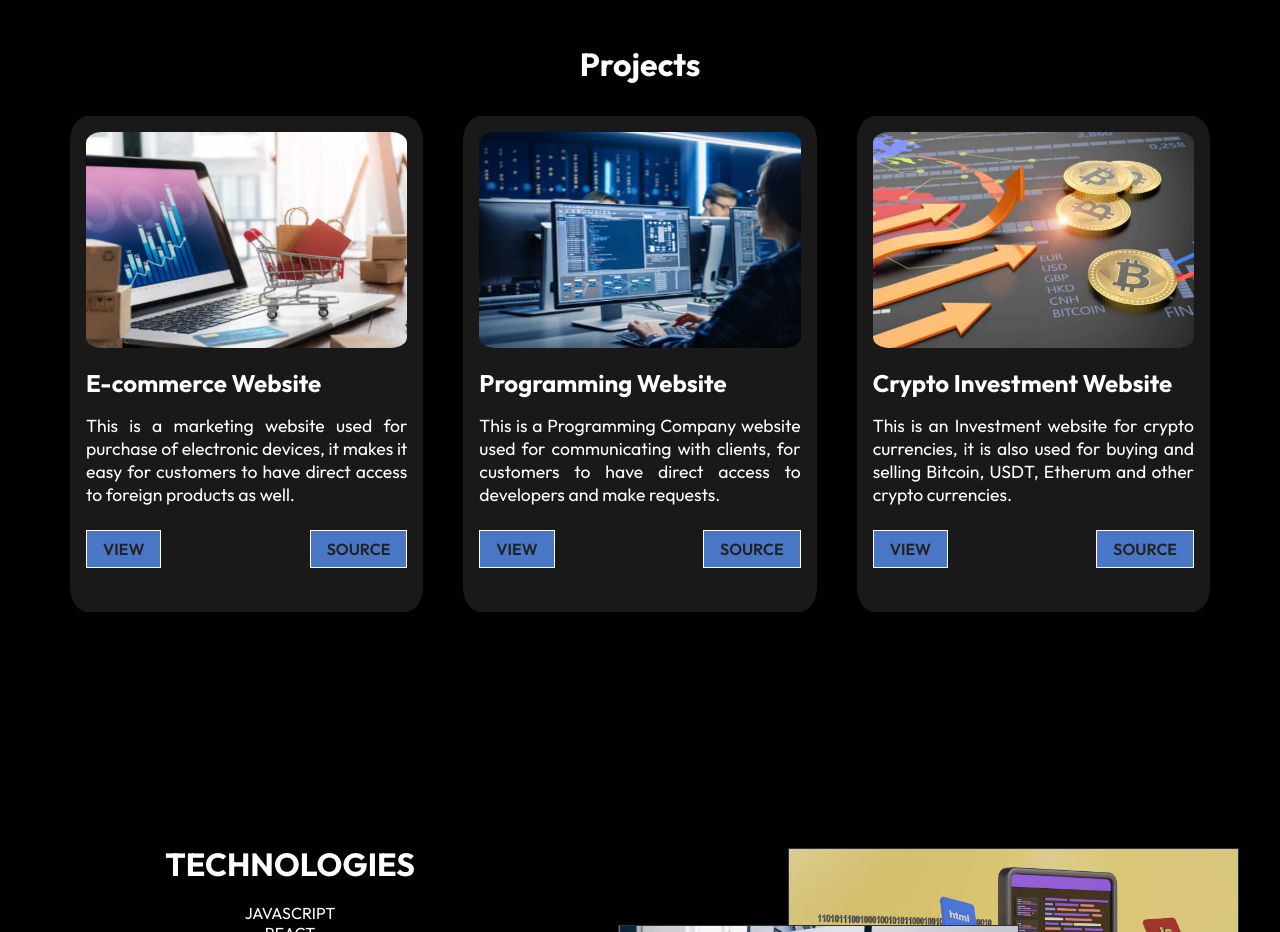
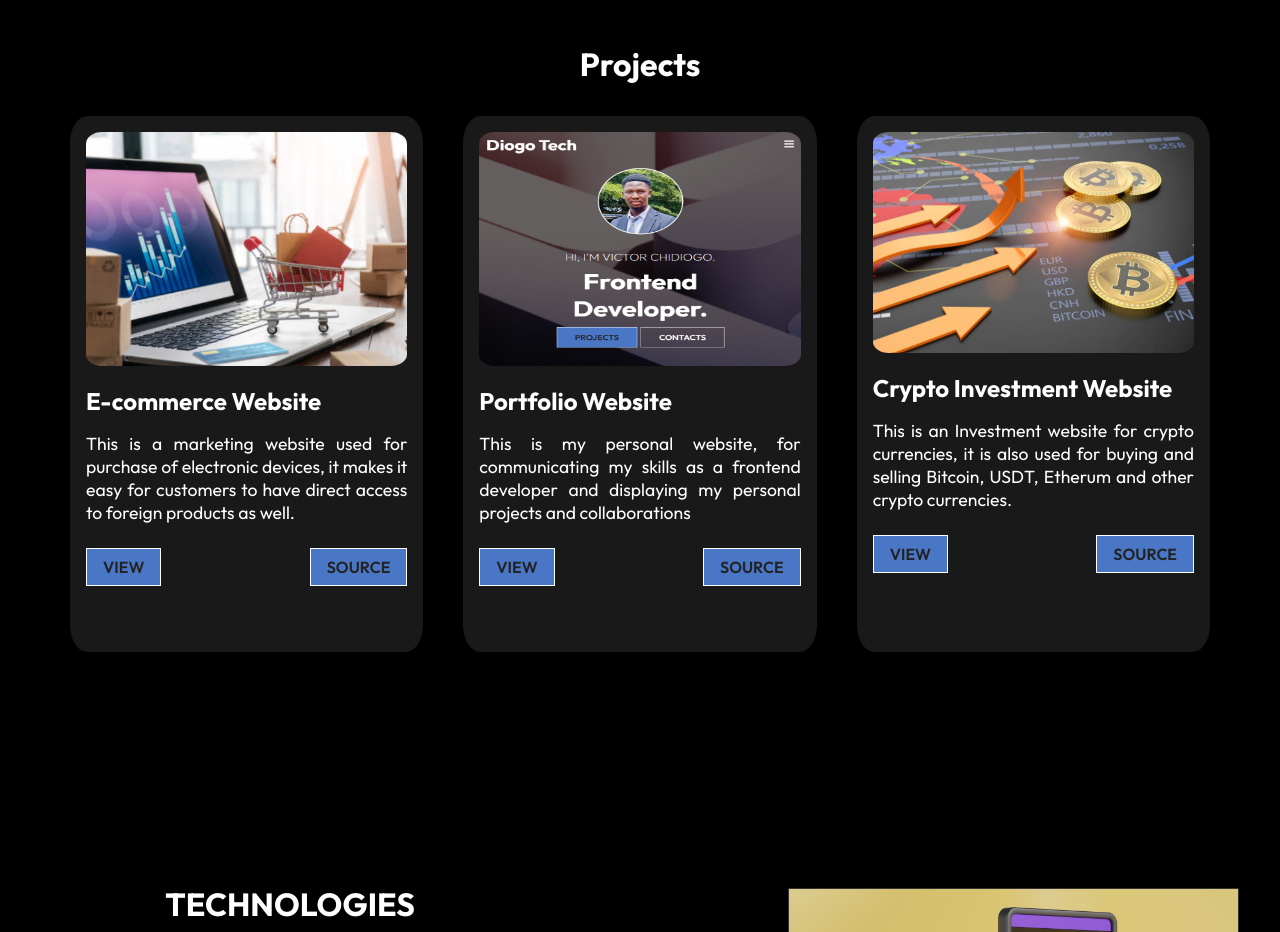
Before and after one commit to ChidiogoVictor/Portfolio-Website, a React (Create React App) app: page / in a window 1280 px wide. Shown: the part 820-1752 px from the top of the page. Built offline with nearby package versions, Linux system fonts and the light colour scheme.

Commit message:
Add portfolio website

```diff
--- a/src/Components/WorkCardData.js
+++ b/src/Components/WorkCardData.js
@@ -1,5 +1,5 @@
 import pro1 from "../Assets/E-commerce.png"
-import pro2 from "../Assets/Programming.png"
+import pro2 from "../Assets/Portfolio img.png"
 import pro3 from "../Assets/Crypto.png"
 
 const WorkCardData = [
@@ -12,9 +12,9 @@ const WorkCardData = [
 
     {
         imgsrc: pro2,
-        title: "Programming Website",
-        text: " This is a Programming Company website used for communicating with clients, for customers to have direct access to developers and make requests.",
-        view: "https://www.google.com"
+        title: "Portfolio Website",
+        text: " This is my personal website, for communicating  my skills as a frontend developer and displaying my personal projects and  collaborations",
+        view: "https://portfolio-website-six-green.vercel.app/"
     },
 
     {
```
Also changed, not shown: src/Assets/Portfolio img.png (added).
